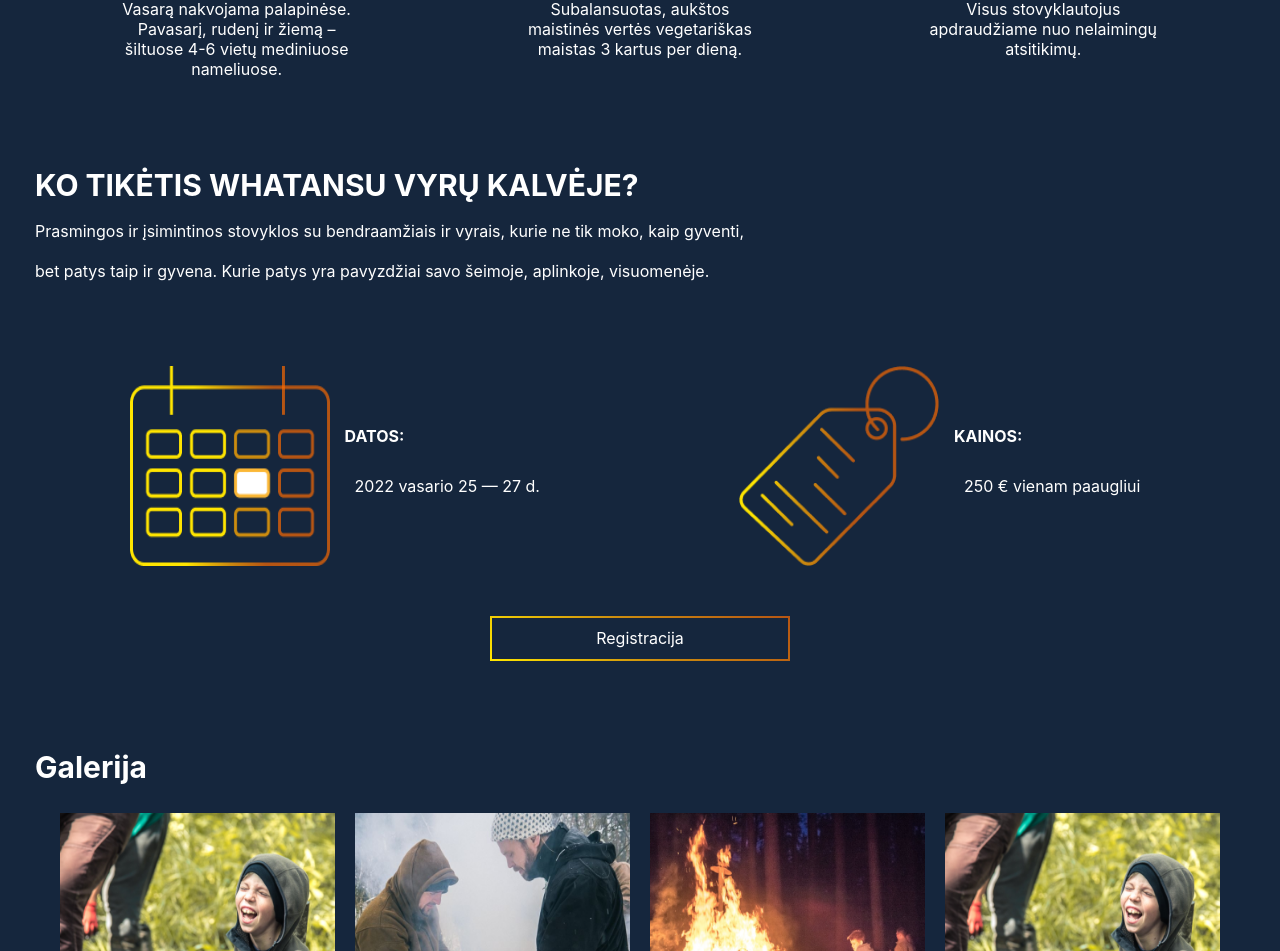
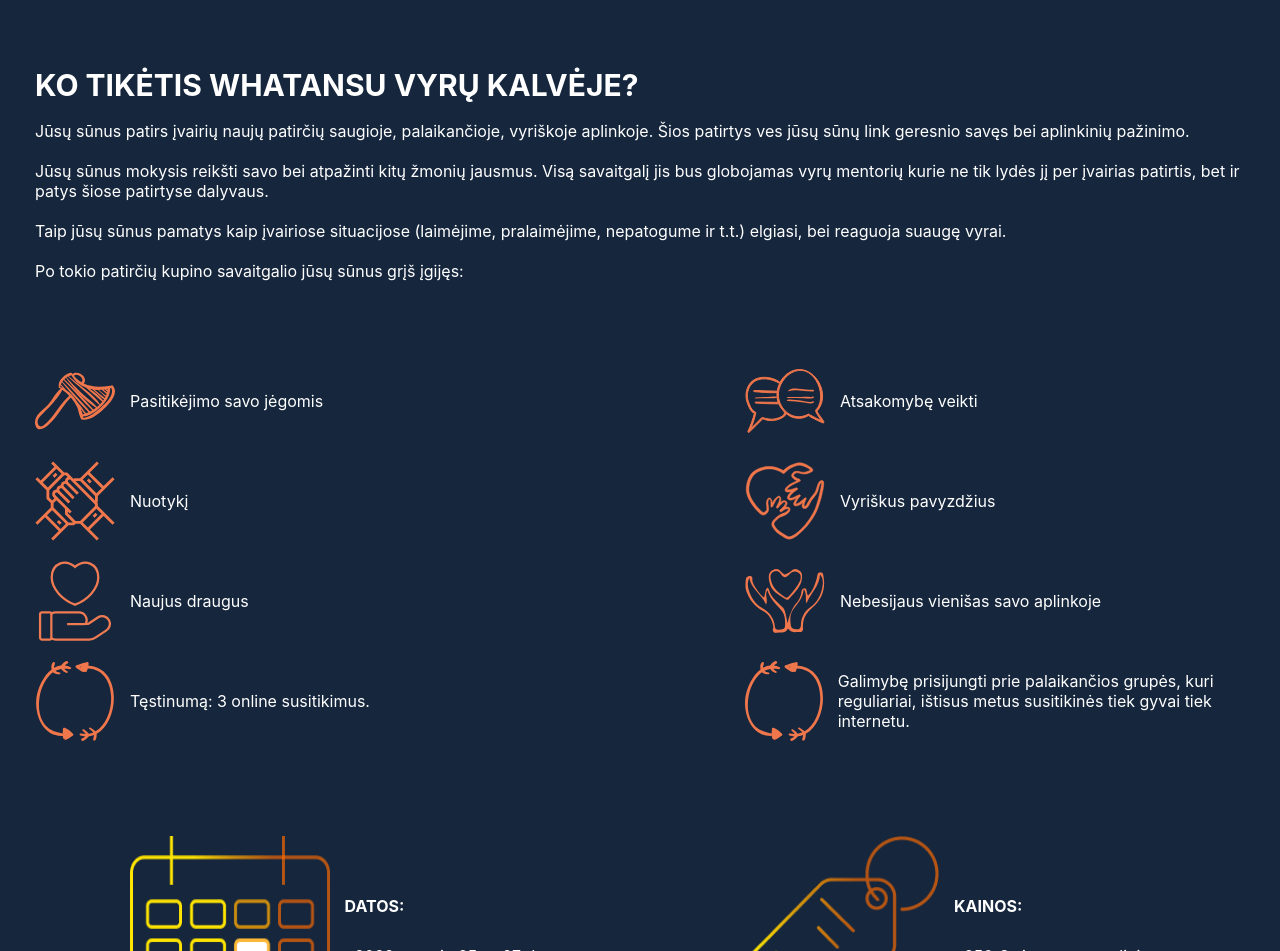
Before and after one commit to sheten/vyru-kalve, a Next.js app: page /paaugliu-stovykla in a window 1280 px wide. Shown: the part 1619-2570 px from the top of the page. Built offline with nearby package versions, Linux system fonts and the light colour scheme.

Commit message:
Updated paaugliu page text

```diff
--- a/components/Paaugliu/index.js
+++ b/components/Paaugliu/index.js
@@ -8,7 +8,7 @@ import Gallery_block from "./Gallery_block"
 import Cover_image from "../common/Cover_image"
 import Footer from "../common/Footer"
 import Block_layout from "../common/Block_layout"
-import { MOBILE_SIZE, HEADER_MOBILE_FONT_SIZE, PRIMARY_MOBILE_FONT_SIZE } from "../../config"
+import { MOBILE_SIZE, HEADER_MOBILE_FONT_SIZE, PRIMARY_FONT_SIZE, PRIMARY_MOBILE_FONT_SIZE } from "../../config"
 
 const Paaugliu = () => {
 
@@ -29,17 +29,15 @@ const Paaugliu = () => {
       <Block_layout>
         <BlockWrap>
           <Title>
-            KODĖL VYRŲ KALVĖ PAAUGLIAMS?
+            STOVYKLOS METU, MES:
           </Title>
 
           <AboutCampsDescription>
-            Nes nuo pat vaikystės nuolat girdint „Būk vyras“ tampa neaišku, apie ką buvimas vyru yra iš tiesų. O mes padėsime suprasti, ką tai reiškia ir kaip juo tapti. Padėsime berniukams suprasti jų pačių bei juos supančio pasaulio emocijas. Padėsime jiems emocijas atpažinti, įvardinti ir suvokti, iš kur jos ateina. To moko emocinis raštingumas.
+            Vyrų kalvės išskirtinumas - mes neatskleidžiame programos.
             <br/><br/>
-            Turime pripažinti ir suprasti, kad kiekvienas berniukas turi vidinį pasaulį. Kad kiekvienas berniukas yra jautrus ir kenčia. Dažnai suaugusiems – tiek sąmoningai, tiek pasąmoningai nelengva pripažinti berniukų emocinį pažeidžiamumą. Kai mes pradėsime mokyti savo sūnus vertinti ir gerbti jų emocinį pasaulį, kai pradėsime juose ugdyti emocinį raštingumą, pamatysime, kaip atsiveria jų širdys…
+            Skaitydamas programą, žmogus susiformuoja išankstines nuostatas ir susideda vaizdinį “kaip bus”. Ir jei vyksta kitaip, nei iš anksto sudarytas vaizdinys, gali prasidėti vidinis konfliktas - “aš ne to tikėjausi”.
             <br/><br/>
-            Kiekvienas berniukas turi pamatyti ir patikėti, kad vyriškumas – tai atsakomybė už žodžius, mintis ir poelgius. Kad tai tvirta valia, skvarbus mąstymas, pagarba aplinkai, aštrus protas ir karšta, mylinti širdis, o visos emocijos yra svarbi gyvenimo dalis.
-            <br/><br/>
-            Viso šito išmokti ir pamatyti realius pavyzdžius kviečiame Vyrų kalvėje paaugliams.
+            Tai padeda mokytis susidraugauti su nežinomybe ir neapibrėžtumu. Taip pat pačios stovyklos metu, esant reikalui, darome programos pakeitimus - atliepiam ir taikomės prie grupės dinamikos.
           </AboutCampsDescription>
         </BlockWrap>
       </Block_layout>
@@ -55,10 +53,53 @@ const Paaugliu = () => {
           </Title>
 
           <AboutCampsDescription>
-            Prasmingos ir įsimintinos stovyklos su bendraamžiais ir vyrais, kurie ne tik moko, kaip gyventi,
+            Jūsų sūnus patirs įvairių naujų patirčių saugioje, palaikančioje, vyriškoje aplinkoje. Šios patirtys ves jūsų sūnų link geresnio savęs bei aplinkinių pažinimo.
             <br/><br/>
-            bet patys taip ir gyvena. Kurie patys yra pavyzdžiai savo šeimoje, aplinkoje, visuomenėje.
+            Jūsų sūnus mokysis reikšti savo bei atpažinti kitų žmonių jausmus. Visą savaitgalį jis bus globojamas vyrų mentorių kurie ne tik lydės jį per įvairias patirtis, bet ir patys šiose patirtyse dalyvaus.
+            <br/><br/>
+            Taip jūsų sūnus pamatys kaip įvairiose situacijose (laimėjime, pralaimėjime, nepatogume ir t.t.) elgiasi, bei reaguoja suaugę vyrai.
+            <br/><br/>
+            Po tokio patirčių kupino savaitgalio jūsų sūnus grįš įgijęs:
           </AboutCampsDescription>
+        </BlockWrap>
+      </Block_layout>
+
+      <Block_layout>
+        <BlockWrap>
+          <IconsWrap>
+            <IconWrap>
+              <Icon src={"/images/axe.svg"} />
+              <IconDescription>Pasitikėjimo savo jėgomis</IconDescription>
+            </IconWrap>
+            <IconWrap>
+              <Icon src={"/images/bendravimas.svg"} />
+              <IconDescription>Atsakomybę veikti</IconDescription>
+            </IconWrap>
+            <IconWrap>
+              <Icon src={"/images/teamwork-2.svg"} />
+              <IconDescription>Nuotykį</IconDescription>
+            </IconWrap>
+            <IconWrap>
+              <Icon src={"/images/prasmingas-darbas.svg"} />
+              <IconDescription>Vyriškus pavyzdžius</IconDescription>
+            </IconWrap>
+            <IconWrap>
+              <Icon src={"/images/compassion.svg"} />
+              <IconDescription>Naujus draugus </IconDescription>
+            </IconWrap>
+            <IconWrap>
+              <Icon src={"/images/atjauta.svg"} />
+              <IconDescription>Nebesijaus vienišas savo aplinkoje</IconDescription>
+            </IconWrap>
+            <IconWrap>
+              <Icon src={"/images/loop.svg"} />
+              <IconDescription>Tęstinumą: 3 online susitikimus.</IconDescription>
+            </IconWrap>
+            <IconWrap>
+              <Icon src={"/images/loop.svg"} />
+              <IconDescription>Galimybę prisijungti prie palaikančios grupės, kuri reguliariai, ištisus metus susitikinės tiek gyvai tiek internetu.</IconDescription>
+            </IconWrap>
+          </IconsWrap>
         </BlockWrap>
       </Block_layout>
 
@@ -110,4 +151,41 @@ const AboutCampsDescription = styled.div`
   }
 `;
 
+// ICONS BLOCK
+const IconsWrap = styled.div`
+  display: flex;
+  flex-direction: row;
+  flex-wrap: wrap;
+  justify-content: space-between;
+
+  @media (max-width: ${MOBILE_SIZE}px) {
+    flex-direction: column;
+  }
+`;
+const IconWrap = styled.div`
+  align-items: center;
+  display: flex;
+  flex-direction: row;
+  margin: 10px 0;
+  width: 500px;
+
+  @media (max-width: ${MOBILE_SIZE}px) {
+    width: 100%;
+  }
+`;
+const Icon = styled.img`
+  height: 80px;
+  width: 80px;
+
+  @media (max-width: ${MOBILE_SIZE}px) {
+    height: 40px;
+    width: 40px;
+  }
+`;
+const IconDescription = styled.div`
+  display: flex;
+  font-size: ${PRIMARY_FONT_SIZE}px;
+  margin-left: 15px;
+`;
+
 export default Paaugliu;
```
